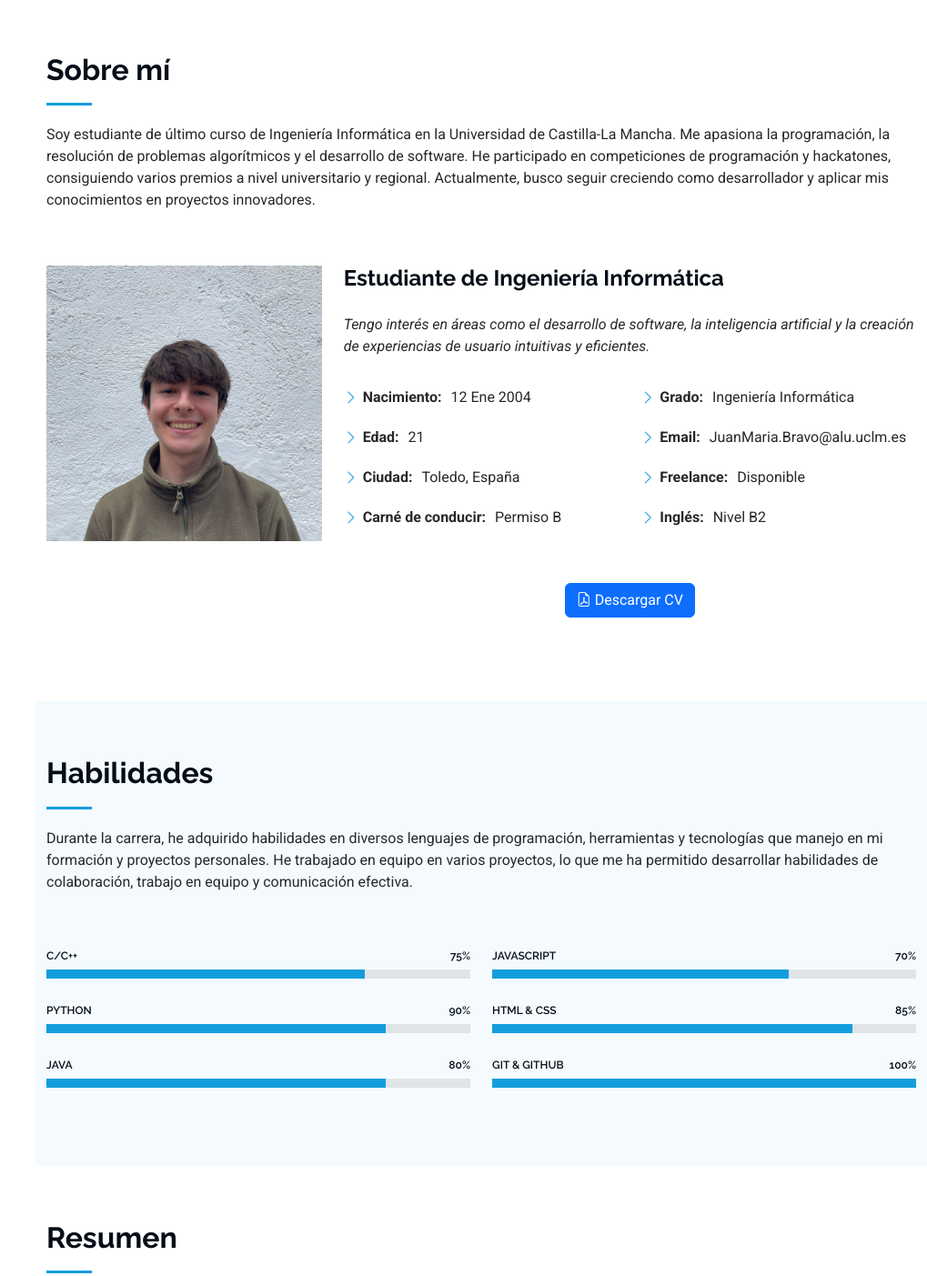
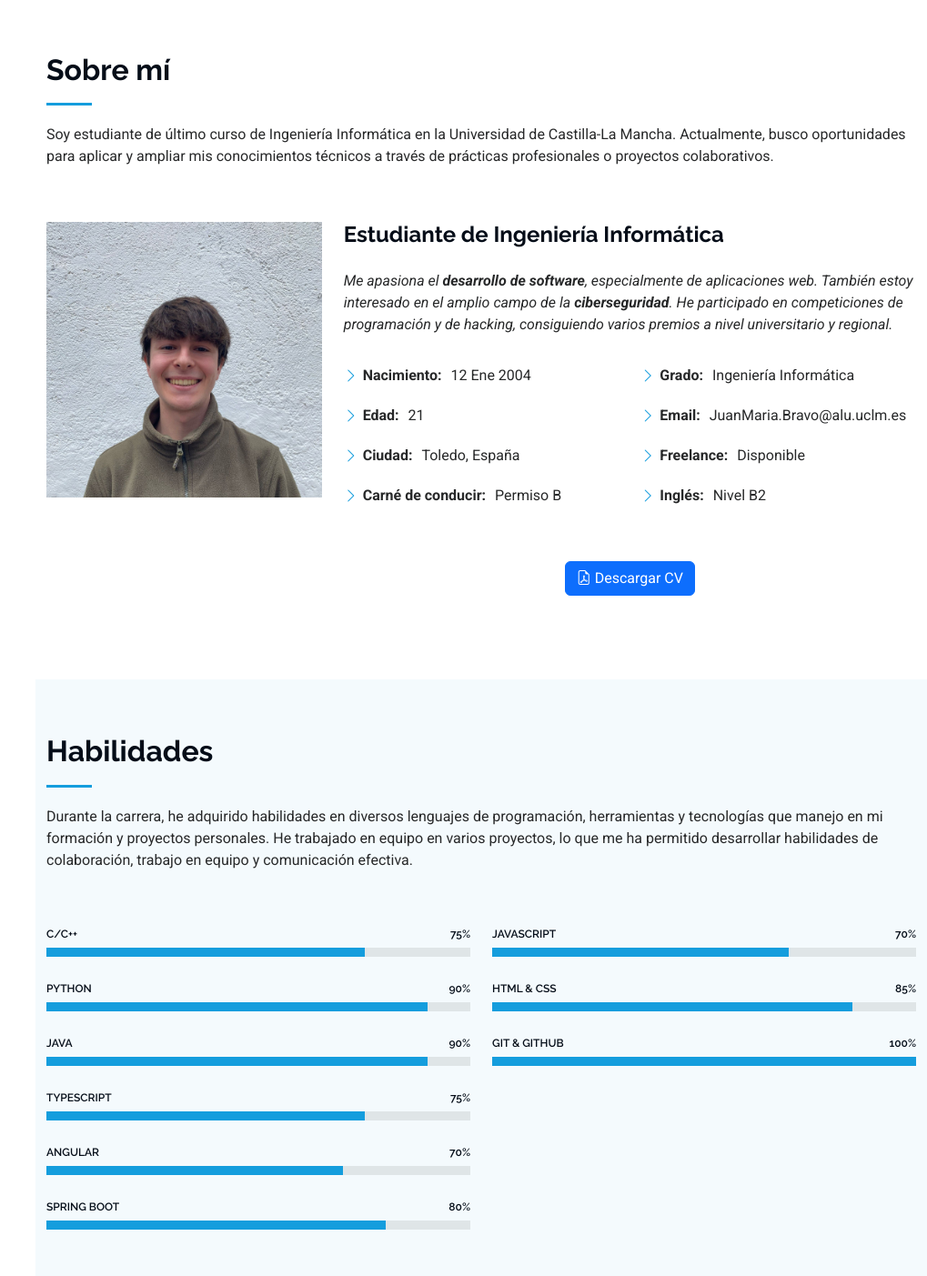
Before and after one commit to juanmariabravo/juanmariabravo.github.io, a plain HTML site: page index.html in a window 1280 px wide. Shown: the part 802-2205 px from the top of the page at 91% size, without its empty margins (261-1280 px from the left). Drawn offline with Linux system fonts and the light colour scheme.

Commit message:
Actualización del portafolio: mejora de la descripción personal, ajuste de habilidades y logros recientes.

```diff
--- a/index.html
+++ b/index.html
@@ -100,7 +100,7 @@
       <div class="container" data-aos="fade-up" data-aos-delay="100">
         <h2>Juan María</h2>
         <p>Soy <span class="typed"
-            data-typed-items="Estudiante de Ingeniería Informática,Desarrollador en formación,Apasionado por la programación">Estudiante</span><span
+            data-typed-items="Estudiante de Ingeniería Informática,Desarrollador en formación,Aficionado a la Ciberseguridad,Apasionado por la programación">Estudiante</span><span
             class="typed-cursor typed-cursor--blink" aria-hidden="true"></span><span class="typed-cursor typed-cursor--blink"
             aria-hidden="true"></span></p>
       </div>
@@ -113,10 +113,9 @@
       <!-- Section Title -->
       <div class="container section-title" data-aos="fade-up">
         <h2>Sobre mí</h2>
-        <p>Soy estudiante de último curso de Ingeniería Informática en la Universidad de Castilla-La Mancha. Me apasiona la
-          programación, la resolución de problemas algorítmicos y el desarrollo de software. He participado en competiciones de
-          programación y hackatones, consiguiendo varios premios a nivel universitario y regional. Actualmente, busco seguir
-          creciendo como desarrollador y aplicar mis conocimientos en proyectos innovadores.</p>
+        <p>Soy estudiante de último curso de Ingeniería Informática en la Universidad de Castilla-La Mancha. Actualmente, busco
+          oportunidades para aplicar y ampliar mis conocimientos técnicos a través
+          de prácticas profesionales o proyectos colaborativos.</p>
       </div><!-- End Section Title -->
 
       <div class="container" data-aos="fade-up" data-aos-delay="100">
@@ -128,8 +127,9 @@
           <div class="col-lg-8 content">
             <h2>Estudiante de Ingeniería Informática</h2>
             <p class="fst-italic py-3">
-              Tengo interés en áreas como el desarrollo de software, la inteligencia artificial y la creación de experiencias
-              de usuario intuitivas y eficientes.
+              Me apasiona el <b>desarrollo de software</b>, especialmente de aplicaciones web. También estoy interesado en el amplio
+              campo de la <b>ciberseguridad</b>. He participado en competiciones de programación y de hacking,
+              consiguiendo varios premios a nivel universitario y regional.
             </p>
             <div class="row">
               <div class="col-lg-6">
@@ -227,12 +227,33 @@
       <div class="progress">
         <span class="skill"><span>Python</span> <i class="val">90%</i></span>
         <div class="progress-bar-wrap">
-            <div class="progress-bar" role="progressbar" aria-valuenow="80" aria-valuemin="0" aria-valuemax="100"></div>
+          <div class="progress-bar" role="progressbar" aria-valuenow="90" aria-valuemin="0" aria-valuemax="100"></div>
           </div>
           </div><!-- End Skills Item -->
 
           <div class="progress">
-          <span class="skill"><span>Java</span> <i class="val">80%</i></span>
+            <span class="skill"><span>Java</span> <i class="val">90%</i></span>
+            <div class="progress-bar-wrap">
+              <div class="progress-bar" role="progressbar" aria-valuenow="90" aria-valuemin="0" aria-valuemax="100"></div>
+            </div>
+          </div><!-- End Skills Item -->
+
+          <div class="progress">
+            <span class="skill"><span>TypeScript</span> <i class="val">75%</i></span>
+            <div class="progress-bar-wrap">
+              <div class="progress-bar" role="progressbar" aria-valuenow="75" aria-valuemin="0" aria-valuemax="100"></div>
+            </div>
+          </div><!-- End Skills Item -->
+
+          <div class="progress">
+            <span class="skill"><span>Angular</span> <i class="val">70%</i></span>
+            <div class="progress-bar-wrap">
+              <div class="progress-bar" role="progressbar" aria-valuenow="70" aria-valuemin="0" aria-valuemax="100"></div>
+            </div>
+            </div><!-- End Skills Item -->
+
+      <div class="progress">
+        <span class="skill"><span>Spring Boot</span> <i class="val">80%</i></span>
         <div class="progress-bar-wrap">
           <div class="progress-bar" role="progressbar" aria-valuenow="80" aria-valuemin="0" aria-valuemax="100"></div>
         </div>
@@ -327,9 +348,12 @@
       <ul>
       <li><a href="https://www.uclm.es/es/noticias/noticias2022/mayo/ciudad-real/final_olimpiada_regional_informatica#"
           target="_blank" rel="noopener">Ganador Olimpiada Informática UCLM (2022)</a></li>
-      <li>2º puesto Hackathon (2024)</li>
+      <li>Ganador del 2º Puesto Hackathon (2024)</li>
       <li><a href="https://esi.uclm.es/index.php/2025/04/01/ganadores-del-codestorm-2025/" target="_blank"
           rel="noopener">Ganador Codestorm (2024)</a></li>
+      <li><a href="https://esi.uclm.es/index.php/2025/11/07/ganadores-del-hack-win-2025/" target="_blank" rel="noopener">5º
+          Puesto en la competición de ciberseguridad (CTF) Hack&Win</a> de la Escuela Superior de Informática UCLM (2025)
+      </li>
       </ul>
     </div><!-- End Resume Item -->
 
```
Lines whose indentation alone changed are shown as unchanged.
